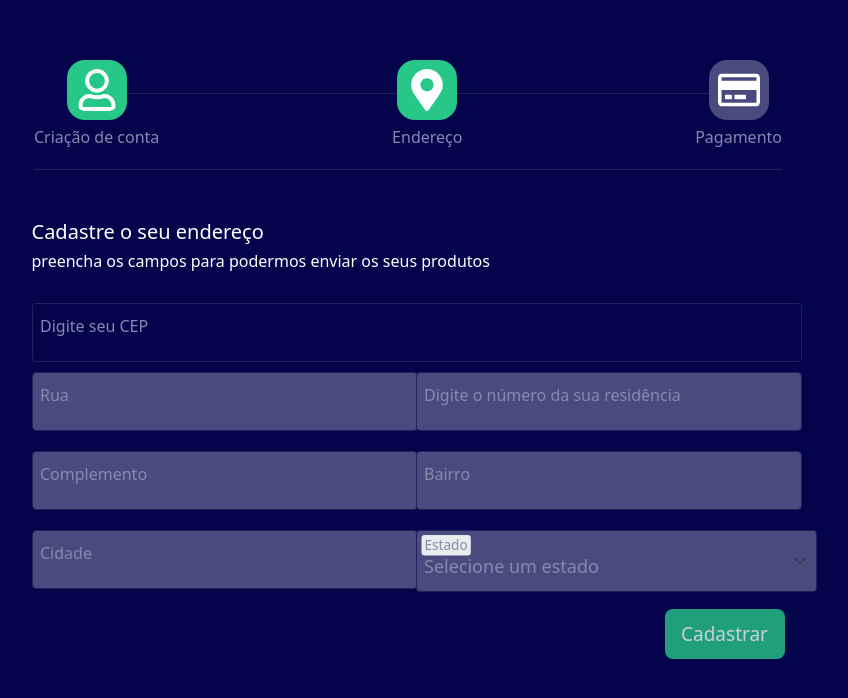
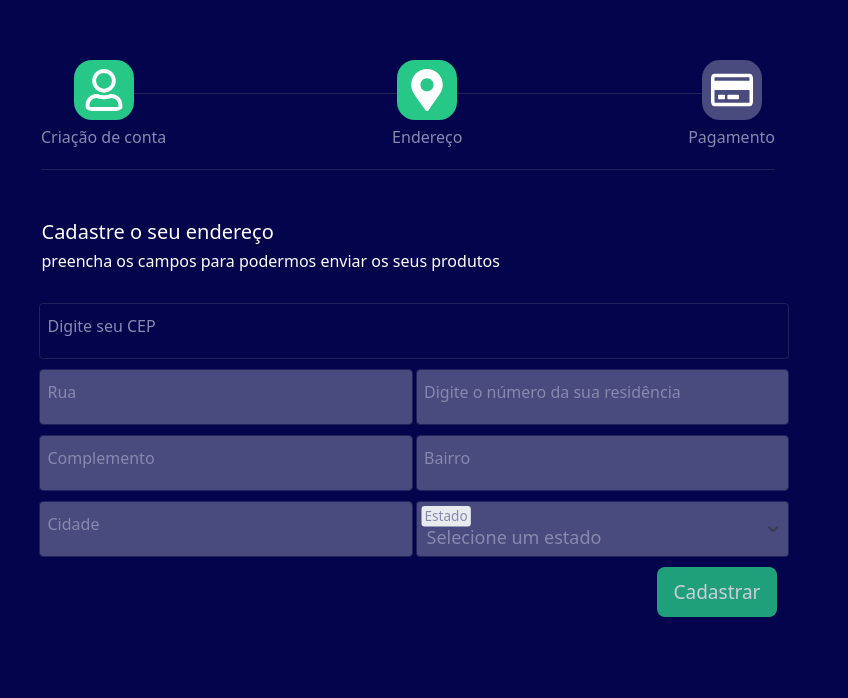
Before and after one commit to Rai-vaz/dynamic-address, a React (Vite) app: page / in a window 1280 px wide. Shown: the top 698 px of the page, without its empty margins (232-1080 px from the left). Built offline with nearby package versions, Linux system fonts and the light colour scheme.

Commit message:
Aplicando resposividade

```diff
--- a/src/components/HeaderForm.jsx
+++ b/src/components/HeaderForm.jsx
@@ -3,7 +3,7 @@ import '../css/HeaderForm.css'
 
 const HeaderForm = () => {
   return (
-    <div id='order-form-container' className="container px-md-0">
+    <div id='order-form-container' className="container px-md-0" >
         <div id='steps' className="mb-md-3 pb-md-3">
             <div className="line"></div>
             <div className="step">
--- a/src/components/MyForm.jsx
+++ b/src/components/MyForm.jsx
@@ -1,4 +1,4 @@
-import { FloatingLabel, Form, Row, Col } from 'react-bootstrap'
+import { FloatingLabel, Form, Row, Col, Container } from 'react-bootstrap'
 import {useState, useRef} from 'react'
 import Message from './Message'
 import '../css/Form.css'
@@ -83,12 +83,15 @@ const MyForm = ({setToggleLoader}) => {
 
   return (
     <div className="container">
+      <div className='inf-form'>
         <h2>Cadastre o seu endereço</h2>
         <p>preencha os campos para podermos enviar os seus produtos</p>
+      </div>
       <div id='form-container'>
         <form>
+          <Container>
             <Row className='mb-3'>
-            <Col>
+              <Col className='col-12'>
                 <FloatingLabel controlId='cep' label='Digite seu CEP'>
                   <Form.Control
                     className='shadow-none address-info'
@@ -100,14 +103,12 @@ const MyForm = ({setToggleLoader}) => {
                     name='cep'
                     onKeyUp={handleKeyUp}
                     ref={refCep}
-
-
                   />
                 </FloatingLabel>
               </Col>
             </Row>
             <Row className='mb-3'>
-            <Col md={6} className='mb-3'>
+              <Col lg={6} md='mb-3'>
                 <FloatingLabel controlId='rua' label='Rua'>
                   <Form.Control
                     className='address-info'
@@ -122,7 +123,7 @@ const MyForm = ({setToggleLoader}) => {
                   />
                 </FloatingLabel>
               </Col>
-            <Col md={6}>
+              <Col lg={6}>
                 <FloatingLabel controlId='number' label='Digite o número da sua residência'>
                   <Form.Control
                     className='shadow-none address-info'
@@ -140,7 +141,7 @@ const MyForm = ({setToggleLoader}) => {
               </Col>
             </Row>
             <Row className='mb-3'>
-            <Col md={6} className='mb-3'>
+              <Col lg={6}>
                 <FloatingLabel controlId='complement' label='Complemento'>
                   <Form.Control
                     className='shadow-none address-info'
@@ -153,7 +154,7 @@ const MyForm = ({setToggleLoader}) => {
                   />
                 </FloatingLabel>
               </Col>
-            <Col md={6}>
+              <Col lg={6}>
                 <FloatingLabel controlId='neighborhood' label='Bairro'>
                   <Form.Control
                     className='address-info'
@@ -165,13 +166,12 @@ const MyForm = ({setToggleLoader}) => {
                     disabled
                     value={address.Bairro || ''}
                     ref={refNeighborhood}
-
                   />
                 </FloatingLabel>
               </Col>
             </Row>
             <Row className='mb-3'>
-            <Col md={6} className='mb-3'>
+              <Col lg={6}>
                 <FloatingLabel controlId='city' label='Cidade'>
                   <Form.Control
                     className='address-info'
@@ -185,8 +185,8 @@ const MyForm = ({setToggleLoader}) => {
                   />
                 </FloatingLabel>
               </Col>
-            <Col md={6}>
-              <FloatingLabel controlId='floatingSelect' label='Estado'>
+              <Col lg={6}>
+                <FloatingLabel controlId='floatingSelect' label='Estado' id='div-select'>
                   <Form.Select className='shadow-none address-info' disabled ref={refState} value={address.Estado} onChange={(e) => setAddress({...address, Estado: e.target.value})}>
                     <option value="inf">Selecione um estado</option>
                     <option value="AC">Acre</option>
@@ -220,11 +220,12 @@ const MyForm = ({setToggleLoader}) => {
                 </FloatingLabel>
               </Col>
             </Row>
-          <Row>
+            <Row className='mb-3'>
               <div className='btn-register'>
                 <button type='submit' onClick={e => handleClick(e)}>Cadastrar</button>
               </div>
             </Row>
+          </Container>
         </form>
         {showMessage.CepErro && <Message title='Cep não encontrado!' message='Verifique seu cep e tente novamente' type={'danger'}/>}
         {showMessage.saveAddress && <Message title={'Endereço salvo!'} message='Você também pode adicionar um outro endereço alternativo para a sua entrega' type={'primary'}/>}
--- a/src/css/Form.css
+++ b/src/css/Form.css
@@ -6,8 +6,13 @@
     margin-top: 3rem;
 }
 
+.inf-form{
+    padding-left: 1rem;
+}
+
 #form-container .form-floating input, select#floatingSelect{
     box-sizing: content-box;
+    padding: 1.7rem 0 0 1rem;
     background-color: var(--bg-color);
     border: 1px solid var(--border-color);
     color: var(--primary-color);
--- a/src/css/HeaderForm.css
+++ b/src/css/HeaderForm.css
@@ -3,7 +3,7 @@
 }
 
 #order-form-container{
-    padding: 1rem !important;
+    padding: 1rem 1.7rem!important;
     margin-top: 5rem;
 }
 
```
Lines whose indentation alone changed are shown as unchanged.
